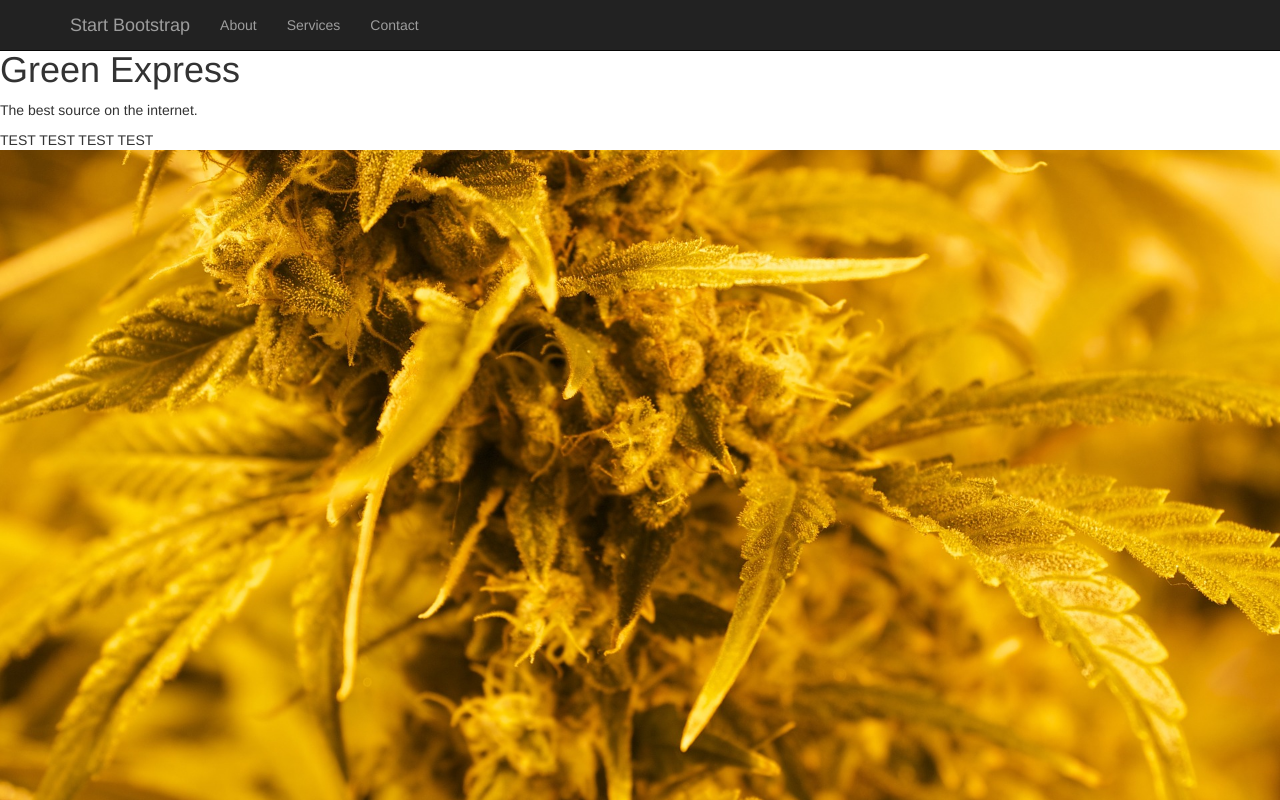
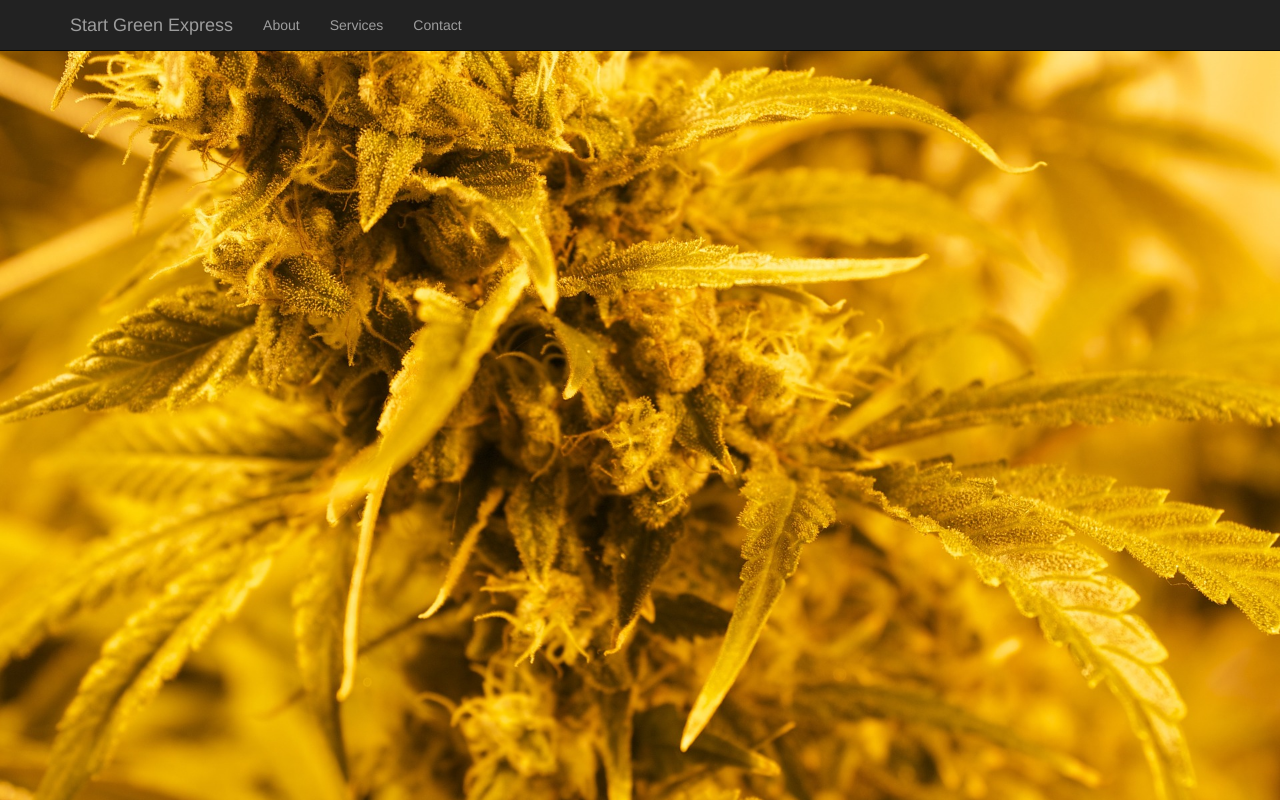
Before and after one commit to DarkSideStoics/DarkSideStoics.github.io, a plain HTML site: page index.html in a window 1280 px wide. Drawn offline with Linux system fonts and the light colour scheme.

Commit message:
Update index.html

```diff
--- a/index.html
+++ b/index.html
@@ -40,7 +40,7 @@
                     <span class="icon-bar"></span>
                     <span class="icon-bar"></span>
                 </button>
-                <a class="navbar-brand" href="#">Start Bootstrap</a>
+                <a class="navbar-brand" href="#">Start Green Express</a>
             </div>
             <!-- Collect the nav links, forms, and other content for toggling -->
             <div class="collapse navbar-collapse" id="bs-example-navbar-collapse-1">
@@ -63,9 +63,6 @@
 
     <!-- Put your page content here! -->
 
-    <h1>Green Express</h1>
-    <p>The best source on the internet.</p>
-    <p> TEST TEST TEST TEST</p>
 
     <!-- jQuery -->
     <script src="js/jquery.js"></script>
```
